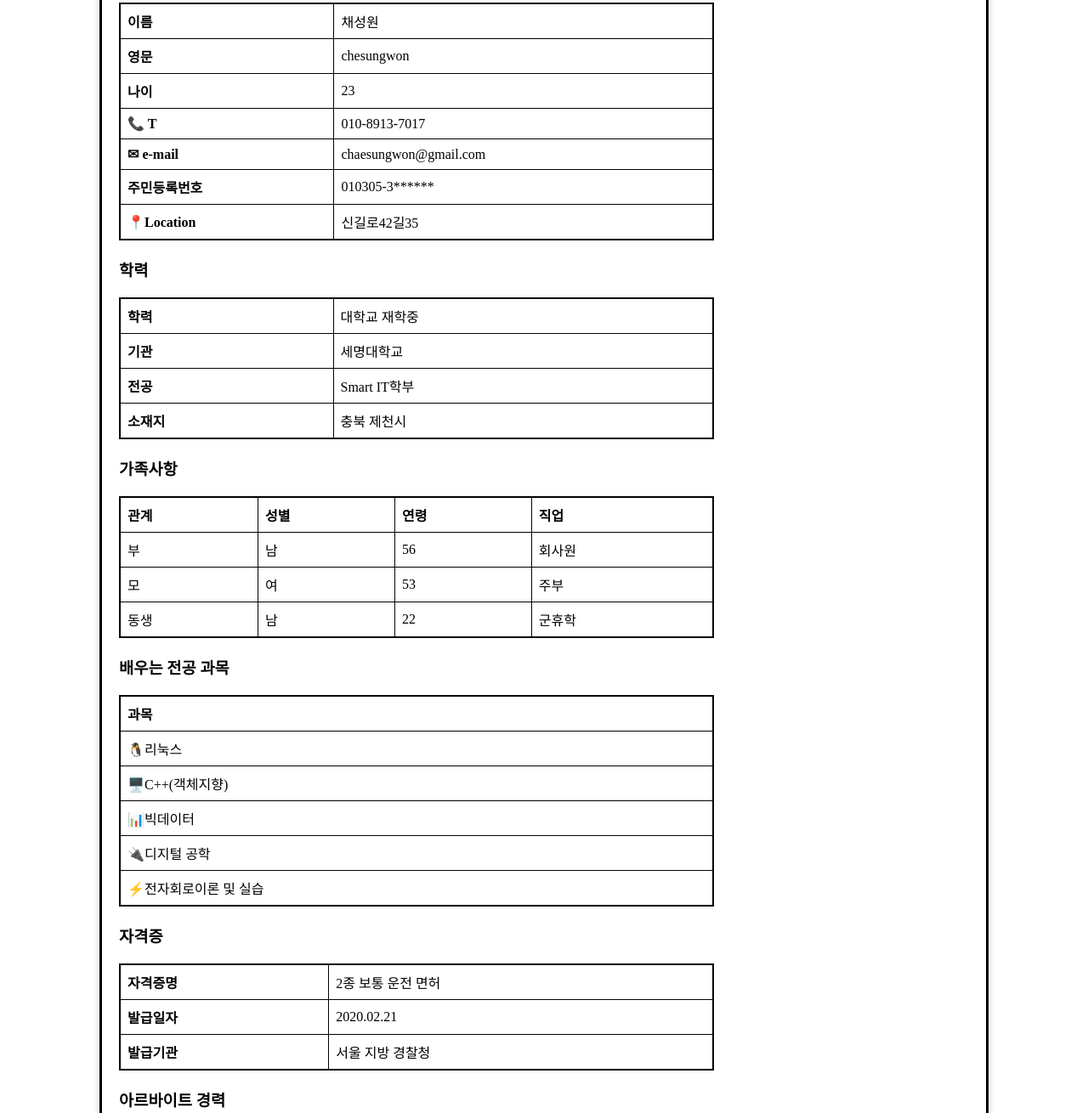
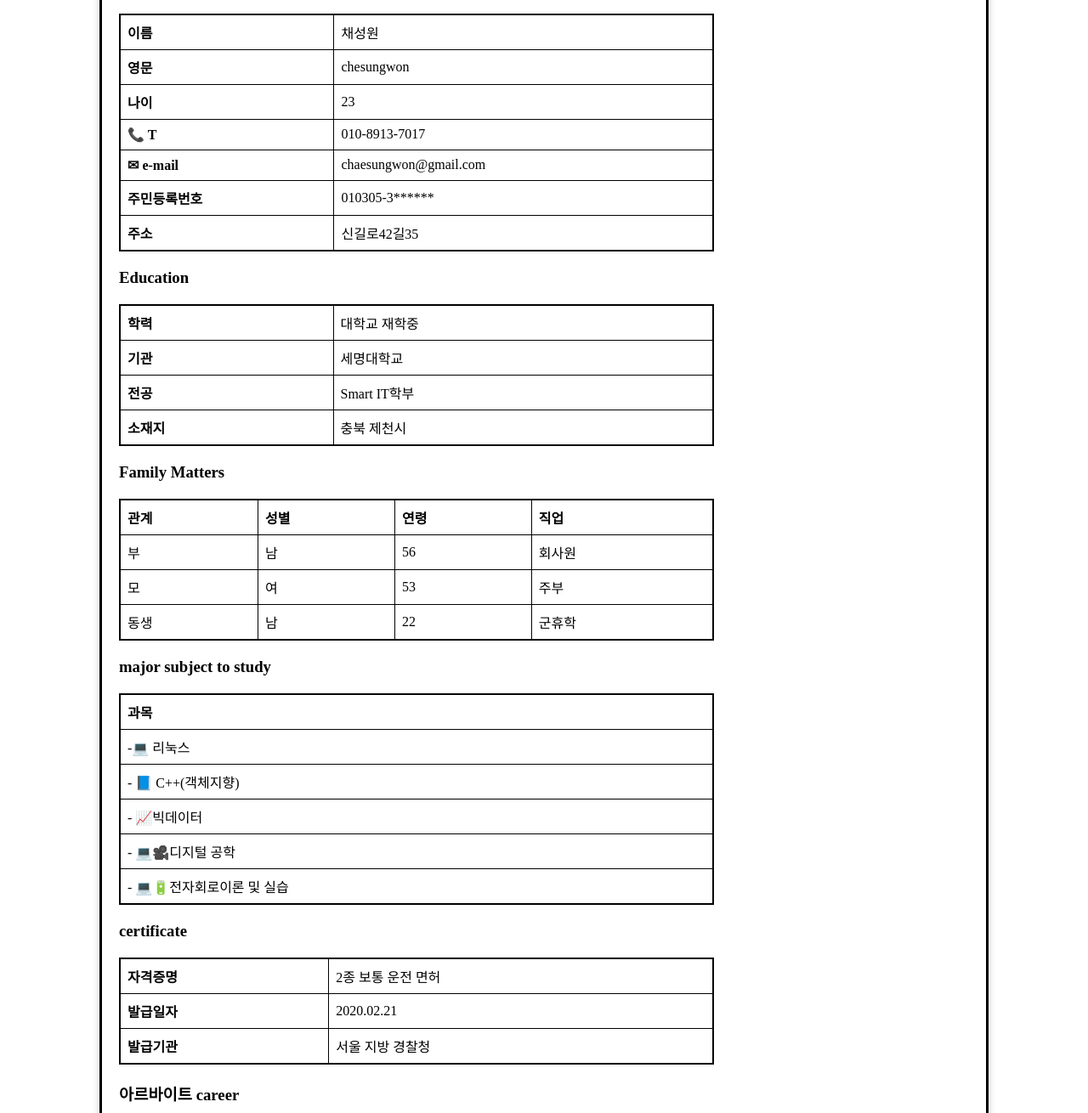
Before and after one commit to chaesungwon11/chaesungwon11, a plain HTML site: page index.html in a window 1280 px wide. Shown: the part 325-1635 px from the top of the page at 85% size. Drawn offline with Linux system fonts and the light colour scheme.

Commit message:
index.html

```diff
--- a/index.html
+++ b/index.html
@@ -103,13 +103,13 @@
               <td>010305-3******</td>
             </tr>
             <tr>
-              <th>&#x1F4CD;Location</th>
+              <th>주소</th>
               <td>신길로42길35</td>
             </tr>
           </table>
 
 
-        <h3>학력</h3>
+        <h3>Education</h3>
         <table>
            <tr>
     <th>학력</th>
@@ -129,7 +129,7 @@
   </tr>
  </table>
 
-        <h3>가족사항</h3>
+        <h3>Family Matters</h3>
         <table>
             <tr>
                 <th>관계</th>
@@ -157,30 +157,30 @@
             </tr>
         </table>
 
-        <h3>배우는 전공 과목</h3>
+        <h3>major subject to study</h3>
         <table>
             <tr>
               <th>과목</th>
             </tr>
             <tr>
-              <td>🐧리눅스</td>
+              <td>-&#x1F4BB; 리눅스</td>
             </tr>
             <tr>
-              <td> 🖥️C++(객체지향)</td>
+              <td>- &#x1F4D8; C++(객체지향)</td>
             </tr>
             <tr>
-              <td>📊빅데이터</td>
+              <td>- &#x1F4C8;빅데이터</td>
             </tr>
             <tr>
-              <td> 🔌디지털 공학</td>
+              <td>- &#x1F4BB;&#x1F3A5;디지털 공학</td>
             </tr>
             <tr>
-              <td>⚡전자회로이론 및 실습</td>
+              <td>- &#x1F4BB;&#x1F50B;전자회로이론 및 실습</td>
             </tr>
           </table>
 
 
-        <h3>자격증</h3>
+        <h3>certificate</h3>
         <table>
             <tr>
               <th>자격증명</th>
@@ -197,7 +197,7 @@
           </table>
 
 
-        <h3>아르바이트 경력</h3>
+        <h3>아르바이트 career</h3>
         <table>
             <tr>
               <th>아르바이트 종류</th>
@@ -221,7 +221,7 @@
             </tr>
           </table>
 
-        <h3>프로그램 활동</h3>
+        <h3>Progrem Activity</h3>
         <table>
             <tr>
               <th>참여활동</th>
@@ -258,8 +258,7 @@
               <th>계급</th>
               <td>병장</td>
             </tr>
-          </table>
-
+        </table>
     </div>
 </body>
 </html>
```
